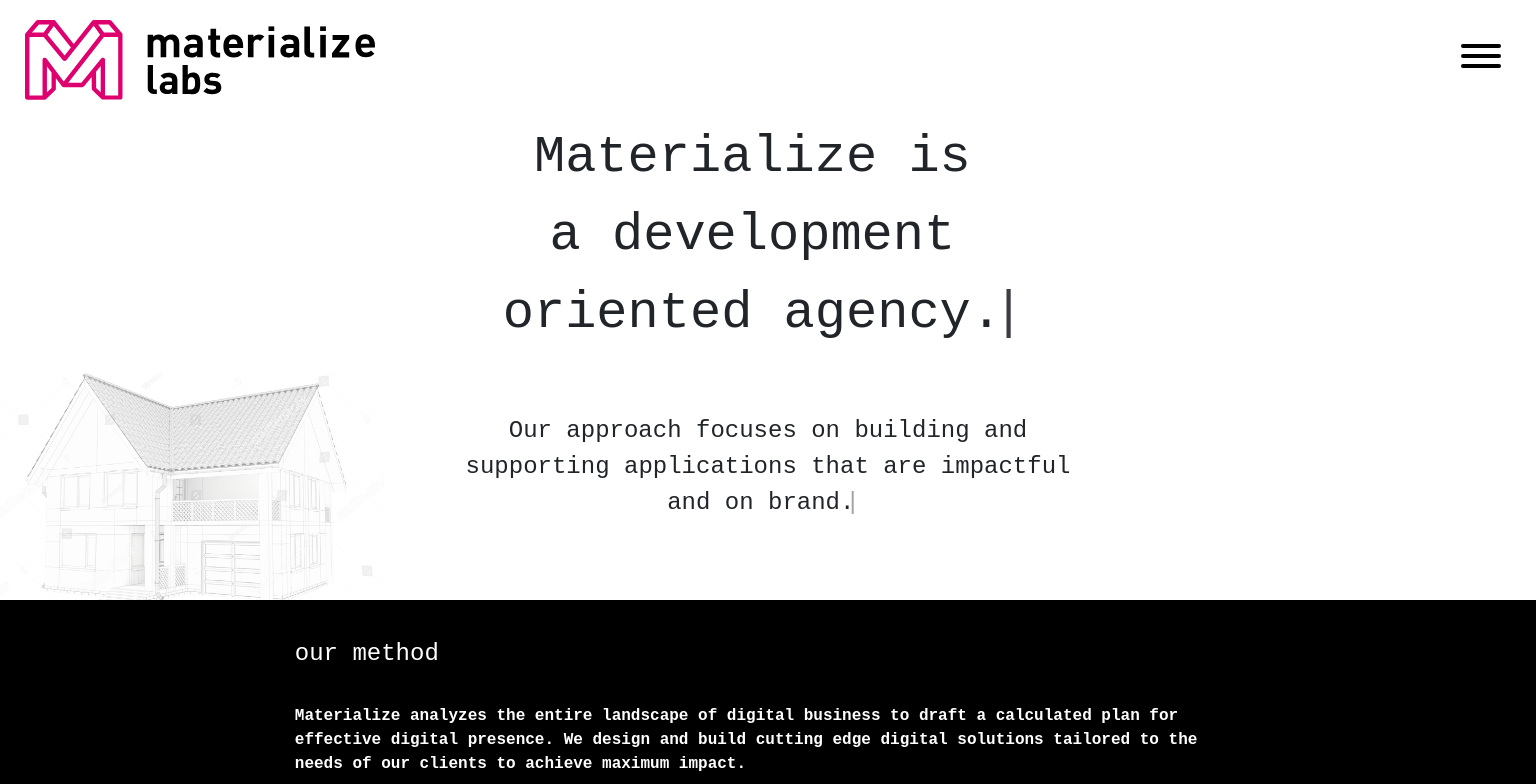
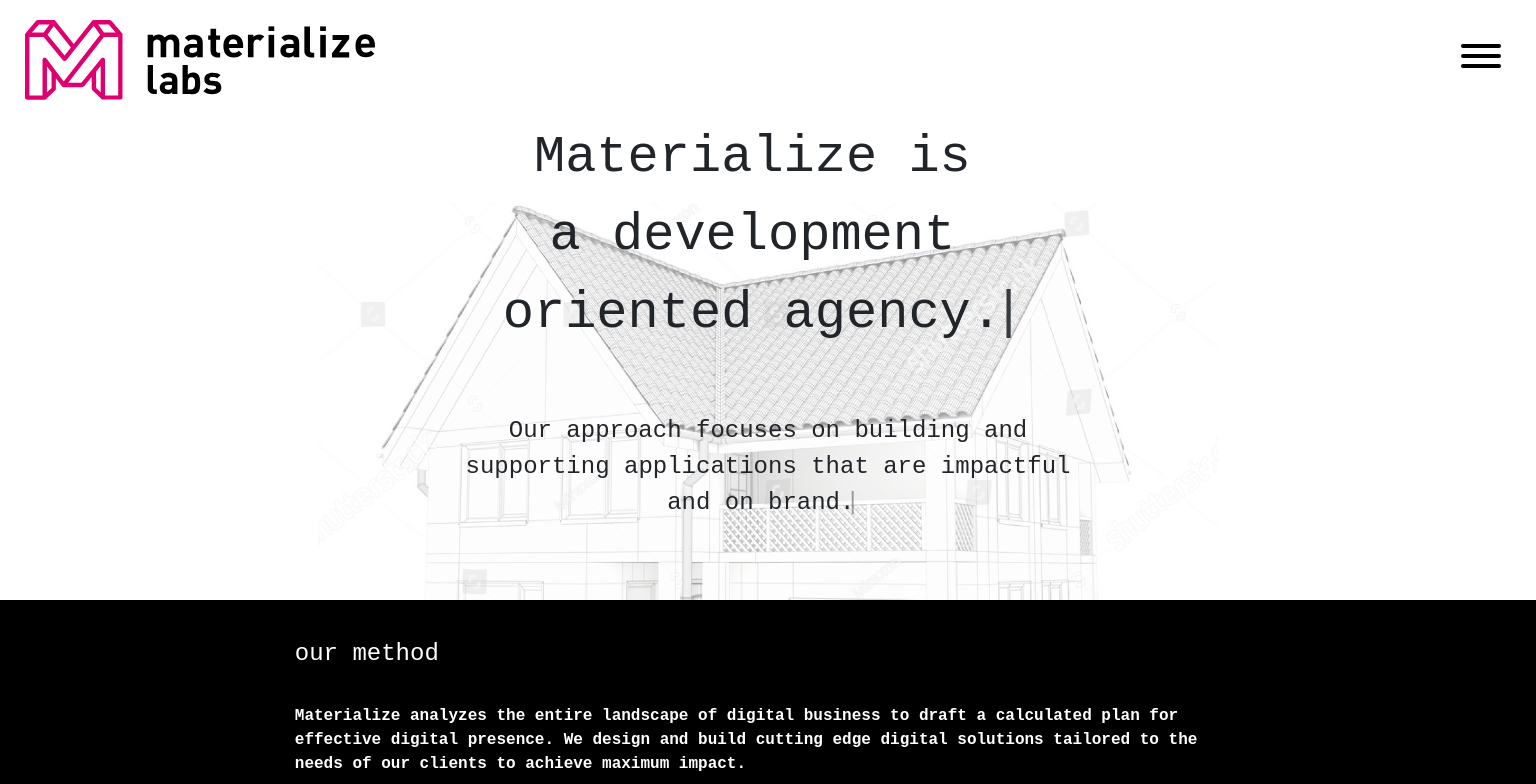
Before and after one commit to alexnord/materialize, a Vue app: page /#/about in a window 1536 px wide. Shown: the top 784 px of the page. Built offline with nearby package versions, Linux system fonts and the light colour scheme; what vue-particles would draw is missing.

Commit message:
Messing with the position of the about page bg image.

```diff
--- a/src/components/About.vue
+++ b/src/components/About.vue
@@ -168,7 +168,7 @@ export default {
 .about-page {
   background: url(../assets/img/house.jpg) top right no-repeat;
   background-attachment: fixed;
-  background-size: 384px;
+  background-size: 100vw;
   background-position: 0% 33%;
 }
 .wrapper {
@@ -185,9 +185,19 @@ export default {
 }
 
 @media (min-width: 1024px) {
+  .about-page {
+    background-size: 65vw;
+    background-position: 50% 25%;
+  }
   .info-wrap {
     width: 65%;
     margin: 0 auto;
   }
 }
+
+@media (min-width: 1480px) {
+  .about-page {
+    background-size: 900px;
+  }
+}
 </style>
```
